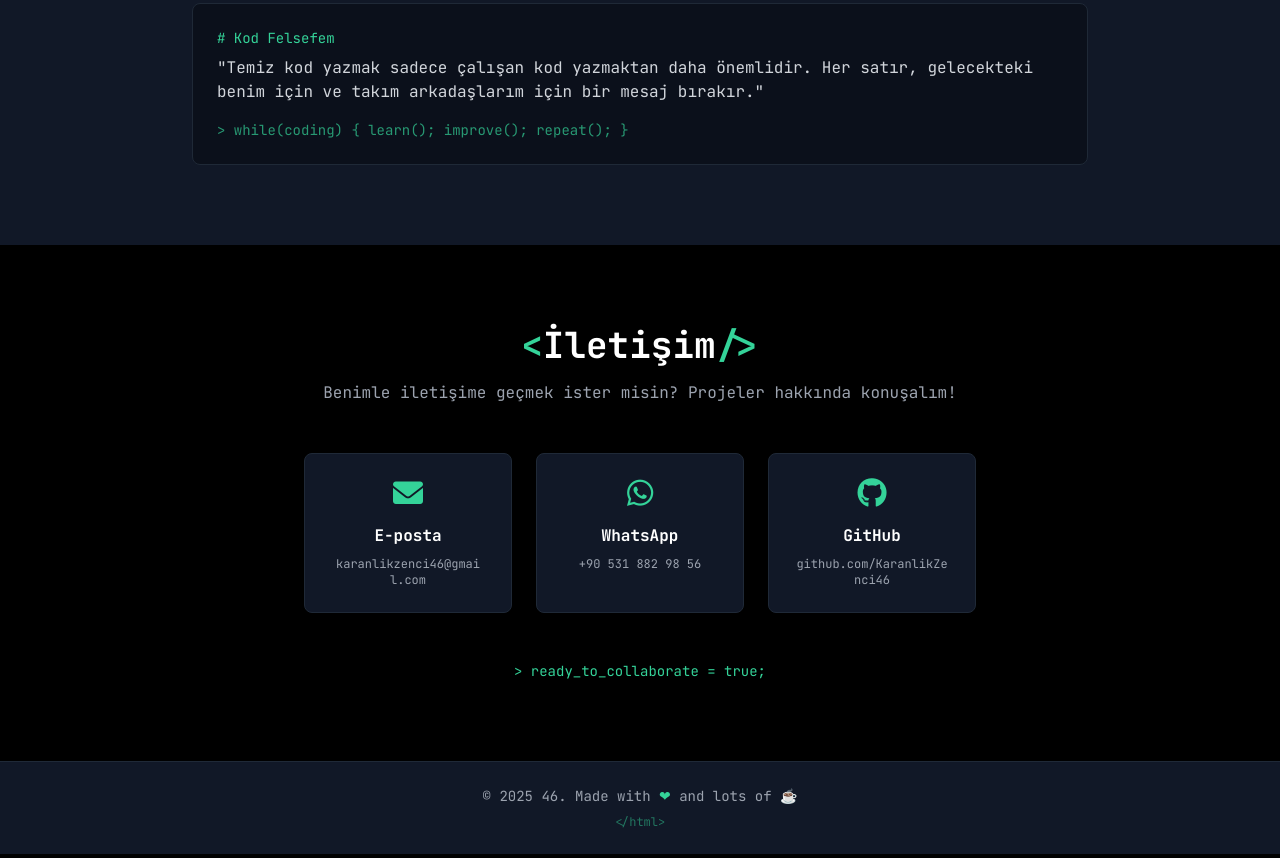
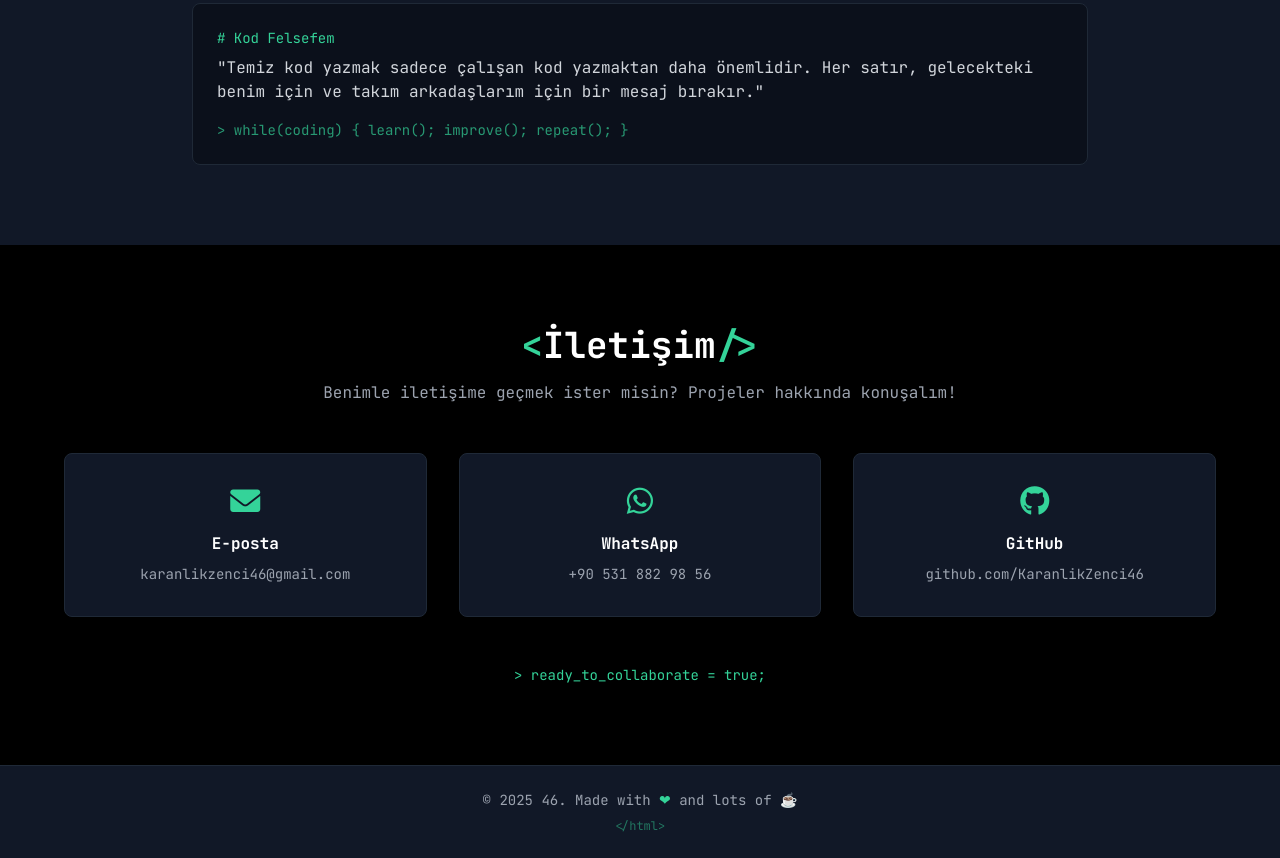
Before and after one commit to KaranlikZenci46/karanlikzenci46.github.io, a plain HTML site: page index.html in a window 1280 px wide. Shown: the part 1377-2235 px from the top of the page. Drawn offline with nearby package versions, Linux system fonts and the light colour scheme.

Commit message:
Update index.html

```diff
--- a/index.html
+++ b/index.html
@@ -261,7 +261,7 @@
     <!-- Contact Section -->
     <section id="contact" class="py-20 bg-black">
         <div class="container mx-auto px-4">
-            <div class="max-w-2xl mx-auto text-center">
+            <div class="max-w-6xl mx-auto text-center">
                 <h2 class="text-4xl font-bold mb-4 slide-in">
                     <span class="text-green-400">&lt;</span>İletişim<span class="text-green-400">/&gt;</span>
                 </h2>
@@ -269,23 +269,23 @@
                     Benimle iletişime geçmek ister misin? Projeler hakkında konuşalım!
                 </p>
 
-                <div class="grid grid-cols-1 md:grid-cols-3 gap-6 mb-12 max-w-5xl mx-auto">
-                    <a href="mailto:karanlikzenci46@gmail.com" class="card-hover bg-gray-900 p-6 rounded-lg border border-gray-800 hover:border-green-400 transition-all slide-in overflow-hidden" style="animation-delay: 0.3s;">
+                <div class="grid grid-cols-1 md:grid-cols-3 gap-8 mb-12">
+                    <a href="mailto:karanlikzenci46@gmail.com" class="card-hover bg-gray-900 p-8 rounded-lg border border-gray-800 hover:border-green-400 transition-all slide-in" style="animation-delay: 0.3s;">
                         <i class="fas fa-envelope text-green-400 text-3xl mb-4 block"></i>
                         <h3 class="font-semibold mb-2">E-posta</h3>
-                        <p class="text-gray-400 text-xs break-all overflow-hidden">karanlikzenci46@gmail.com</p>
+                        <p class="text-gray-400 text-sm whitespace-nowrap">karanlikzenci46@gmail.com</p>
                     </a>
 
-                    <a href="https://wa.me/905318829856" target="_blank" class="card-hover bg-gray-900 p-6 rounded-lg border border-gray-800 hover:border-green-400 transition-all slide-in overflow-hidden" style="animation-delay: 0.35s;">
+                    <a href="https://wa.me/905318829856" target="_blank" class="card-hover bg-gray-900 p-8 rounded-lg border border-gray-800 hover:border-green-400 transition-all slide-in" style="animation-delay: 0.35s;">
                         <i class="fab fa-whatsapp text-green-400 text-3xl mb-4 block"></i>
                         <h3 class="font-semibold mb-2">WhatsApp</h3>
-                        <p class="text-gray-400 text-xs break-all overflow-hidden">+90 531 882 98 56</p>
+                        <p class="text-gray-400 text-sm whitespace-nowrap">+90 531 882 98 56</p>
                     </a>
 
-                    <a href="https://github.com/karanlikzenci46" target="_blank" class="card-hover bg-gray-900 p-6 rounded-lg border border-gray-800 hover:border-green-400 transition-all slide-in overflow-hidden" style="animation-delay: 0.4s;">
+                    <a href="https://github.com/karanlikzenci46" target="_blank" class="card-hover bg-gray-900 p-8 rounded-lg border border-gray-800 hover:border-green-400 transition-all slide-in" style="animation-delay: 0.4s;">
                         <i class="fab fa-github text-green-400 text-3xl mb-4 block"></i>
                         <h3 class="font-semibold mb-2">GitHub</h3>
-                        <p class="text-gray-400 text-xs break-all overflow-hidden">github.com/KaranlikZenci46</p>
+                        <p class="text-gray-400 text-sm whitespace-nowrap">github.com/KaranlikZenci46</p>
                     </a>
                 </div>
 
```
